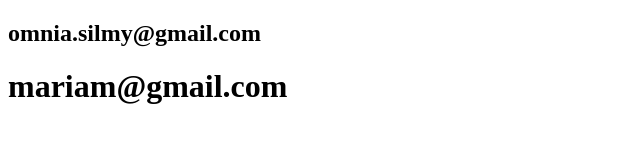
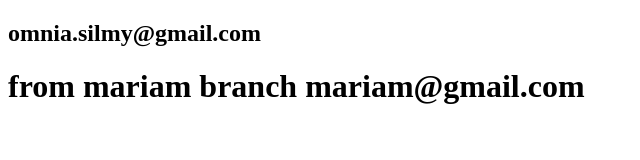
Before and after one commit to Omnia-Abdelhamed/lab1, a plain HTML site: page index.html in a window 1280 px wide. Shown: the whole page, without its empty margins (0-640 px from the left). Drawn offline with Linux system fonts and the light colour scheme.

Commit message:
edit in text of h1

```diff
--- a/index.html
+++ b/index.html
@@ -7,6 +7,6 @@
 </head>
 <body>
     <h2>omnia.silmy@gmail.com</h2>
-    <h1>mariam@gmail.com</h1>
+    <h1>from mariam branch mariam@gmail.com</h1>
 </body>
 </html>
```
